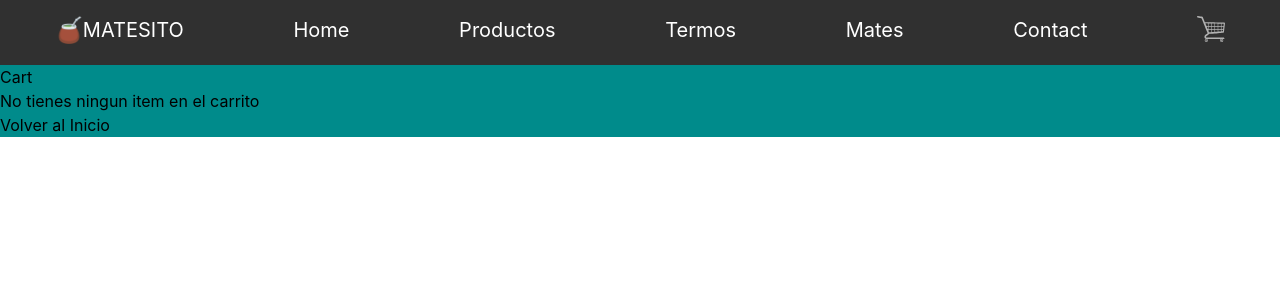
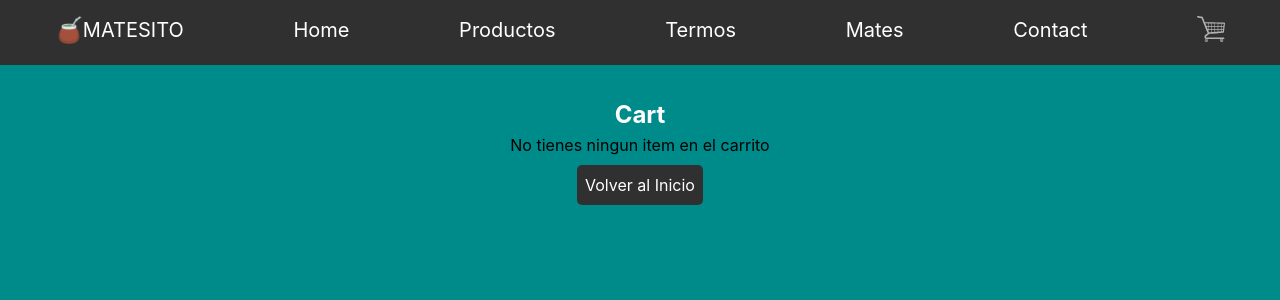
Before and after one commit to IvanMCorrea/E-commerce, a React (Create React App) app: page /cart in a window 1280 px wide. Shown: the top 300 px of the page. Built offline with nearby package versions, Linux system fonts and the light colour scheme.

Commit message:
v1.1: Agrego estilos a todas las secciones, creo mixins.scss y reset.scss

```diff
--- /dev/null
+++ b/_reset.scss
@@ -0,0 +1,11 @@
+* {
+    box-sizing: border-box;
+    margin: 0;
+    padding: 0;
+    &::after{
+        box-sizing: border-box;
+    }
+    &::before{
+        box-sizing: border-box;
+    }
+}
--- a/src/App.jsx
+++ b/src/App.jsx
@@ -6,6 +6,7 @@ import ItemDetailContainer from "./components/itemDetailContainer/ItemDetailCont
 import Cart from "./components/cart/Cart";
 import { BrowserRouter, Routes, Route } from "react-router-dom";
 import { CartProvider } from "./context/CartContext";
+import { Children } from "react";
 
 //Código base
 const App = () => {
@@ -22,7 +23,7 @@ const App = () => {
             {/* Detalle de Productos */}
             <Route path="/detalle/:id" element={<ItemDetailContainer/>}/>
             {/* Categorías de Productos */}
-            <Route path="/categoria/:categoriaId" element={<ItemListContainer greetings="Lista de Productos" textColor="white"/>}/>
+            <Route path="/categoria/:categoriaId" element={<ItemListContainer greetings={Children.categoriaId} textColor="white"/>}/>
             {/* Carrito */}
             <Route path="/cart" element={<Cart/>}/>
           </Routes>
--- /dev/null
+++ b/src/_mixins.scss
@@ -0,0 +1,7 @@
+@mixin BordesImg {
+    border-radius: 15px;
+}
+@mixin Title {
+    font-weight: 700;
+    font-size: 1.5rem;
+}
--- a/src/components/ItemCount/ItemCount.jsx
+++ b/src/components/ItemCount/ItemCount.jsx
@@ -14,11 +14,11 @@ const ItemCount = ({ stock, initial, onAdd}) => {
     }
     return (
         <div>
-            <button onClick={restar}> - </button>
+            <button className="btn" onClick={restar}> - </button>
             <span> {count} </span>
-            <button onClick={agregar}> + </button>
+            <button className="btn" onClick={agregar}> + </button>
             <br />
-            <button onClick={()=> onAdd(count)}>Agregar al Carrito</button>
+            <button className="btn" onClick={()=> onAdd(count)}>Agregar al Carrito</button>
         </div>
     )
 }
--- a/src/components/ItemDetail/ItemDetail.jsx
+++ b/src/components/ItemDetail/ItemDetail.jsx
@@ -13,18 +13,20 @@ const ItemDetail = ({item}) => {
         setAdded(true);
     }
     return (
-        <div>
+        <div className='itemDetail'>
             <img src={item.img} alt="imagen" className='imgDetail'/>
+            <div className="itemDetail__description">
                 <h2>{item.name}</h2>
                 <h3>{item.category}</h3>
                 <p>{item.desc}</p>
                 <span>$ {item.price}</span>
-            <br /><br /><br />
                 {
                     (isAdded === false)
                     ? <ItemCount onAdd={onAdd} initial={1} stock={3} />
-                : <Link to="/cart"><button>Ir al Carrito</button></Link>
+                    : <Link to="/cart"><button className="btn">Ir al Carrito</button></Link>
                 }
+            </div>
+
 
         </div>
     )
--- a/src/components/ItemListContainer/ItemListContainer.jsx
+++ b/src/components/ItemListContainer/ItemListContainer.jsx
@@ -8,7 +8,6 @@ const ItemListContainer = (props) => {
     const [productos, setProductos] = useState([]);
     useEffect(() => {
         const importarProductos = new Promise((res) => {
-            setTimeout(()=>{
             if(categoriaId === undefined){
                 res(listaProductos);
             } else{
@@ -17,7 +16,6 @@ const ItemListContainer = (props) => {
                 })
                 res(buscarCategoria);
             }
-            }, 1000);
         });
         importarProductos.then((res) =>{
             setProductos(res);
@@ -28,7 +26,13 @@ const ItemListContainer = (props) => {
     }
     return (
         <div className='itemListContainer w-full'>
-            <h2 style={styleText}>{props.greetings}</h2>
+            <h1 style={styleText} className="itemListContainer--title">
+                {
+                    (categoriaId === undefined)
+                    ? props.greetings
+                    : categoriaId
+                }
+            </h1>
             <ItemList items={productos}/>
         </div>
     )
--- a/src/components/cart/Cart.jsx
+++ b/src/components/cart/Cart.jsx
@@ -10,8 +10,8 @@ const Cart = () => {
         total = total + precio;
     }
     return (
-        <div>
-            <h1>Cart</h1>
+        <div className='cart'>
+            <h1 className='cart--title'>Cart</h1>
             {cart.map((item)=>(
                 <div className='cart__Items'>
                     <img src={item.img} alt="imagen" className='cart__Items--img'/>
@@ -20,16 +20,15 @@ const Cart = () => {
                     <span>$ {item.price}</span><br />
                     <span>Cantidad: {item.cant}</span>
                     {sumarItem(item)}
-                    <button onClick={()=>eraseItemFromCart(item.id)}>X</button>
+                    <button className="btn" onClick={()=>eraseItemFromCart(item.id)}>X</button>
                 </div>
             ))
             }
             {
                 (!cart.length)
-                ? <div><h1>No tienes ningun item en el carrito</h1><Link to="/"><button>Volver al Inicio</button></Link></div>
-                : <div><h2>Total: {total}</h2><br /><button>Terminar mi compra</button></div>
+                ? <div><h1>No tienes ningun item en el carrito</h1><Link to="/"><button className="btn">Volver al Inicio</button></Link></div>
+                : <div><h2>Total: {total}</h2><br /><button className="btn">Terminar mi compra</button></div>
             }
-            {console.log(cart.lenght)}
         </div>
     )
 }
--- a/src/main.scss
+++ b/src/main.scss
@@ -1,11 +1,13 @@
 @tailwind base;
 @tailwind components;
 @tailwind utilities;
+@import "mixins";
+@import "reset";
 
 .background{
     background-color:darkcyan;
     width: 100%;
-    min-height: 100%;
+    min-height: 100vh;
 }
 .yellow{
     color: yellow;
@@ -33,22 +35,26 @@
 }
 .itemListContainer{
     text-align: center;
+    margin-top: 2rem;
+}
+.itemListContainer--title{
+    @include Title;
 }
 .itemListContainer__itemList{
     padding: 2.5rem;
 }
 .itemListContainer__itemList--item{
     background-color: whitesmoke;
-    border-radius: 15px;
     margin: 1.5rem;
+    @include BordesImg;
 }
 .imgList{
     width: 150px;
     height: auto;
     background-color: white;
-    border-radius: 15px;
     margin-top: 1.5rem;
     display: inline;
+    @include BordesImg;
     @media (min-width: 768px) {
         width: 200px;
     }
@@ -59,26 +65,66 @@
         width: 450px;
     }
 }
+.itemDetail{
+    display: flex;
+    margin: 2rem;
+}
+.itemDetail__description{
+    display: flex;
+    flex-direction: column;
+    text-align: center;
+    margin: 1rem;
+    justify-content: space-around;
+    @media (min-width: 768px) {
+        margin: 2rem;
+    }
+    @media (min-width: 1024px) {
+        margin: 5rem;
+    }
+    @media (min-width: 1536px) {
+        margin: 8rem;
+    }
+}
 .imgDetail{
-    width: 1000px;
+    width: 200px;
     height: auto;
     background-color: white;
+    @include BordesImg;
+    @media (min-width: 768px) {
+        width: 300px;
+    }
+    @media (min-width: 1024px) {
+        width: 500px;
+    }
+    @media (min-width: 1536px) {
+        width: 800px;
+    }
+}
+.cart{
+    margin: 2rem;
+    display: flex;
+    flex-direction: column;
+    text-align: center;
+}
+.cart--title{
+    @include Title;
+    color: white;
 }
 .cart__Items{
     display: flex;
     justify-content: space-around;
     align-items: center;
     background-color: whitesmoke;
-    border-radius: 15px;
     margin: 1.5rem;
+    @include BordesImg;
 }
 .cart__Items--img{
     width: 100px;
     height: auto;
     background-color: white;
-    border-radius: 15px;
-    margin-top: 1.5rem;
+    margin: 1rem;
     display: inline;
+    @include BordesImg;
     @media (min-width: 768px) {
         width: 150px;
     }
```
Lines whose indentation alone changed are shown as unchanged.
